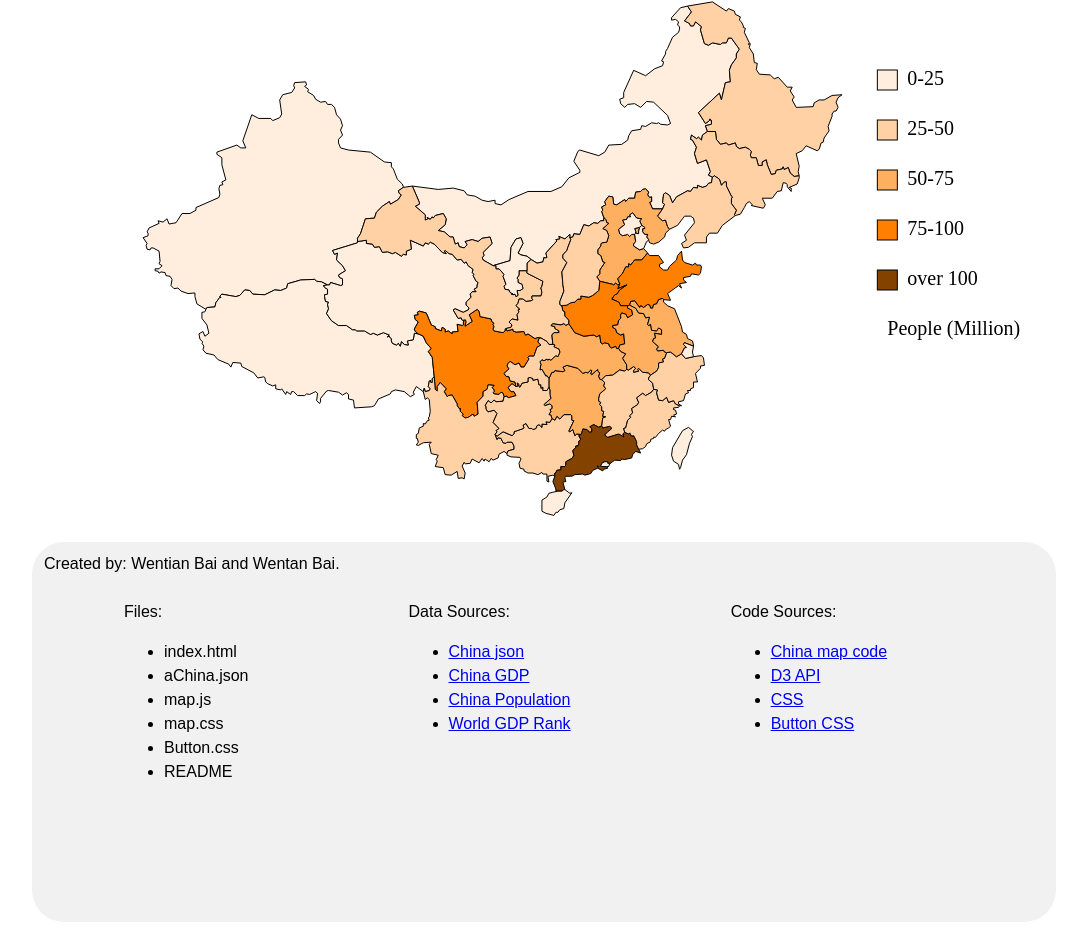
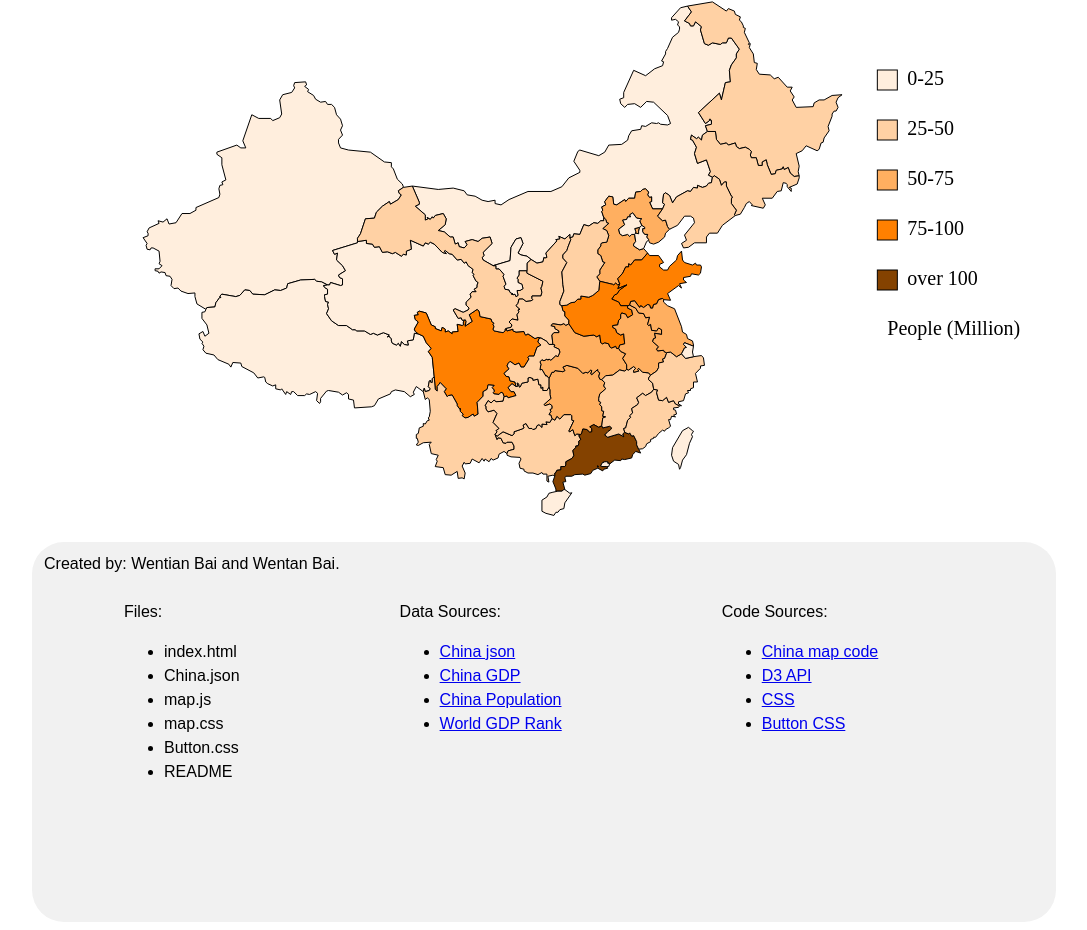
Before and after one commit to qq2652570309/China-Geomapping, a plain HTML site: page index.html in a window 1280 px wide. Shown: the part 270-1200 px from the top of the page, without its empty margins (96-1183 px from the left). Drawn offline with nearby package versions, Linux system fonts and the light colour scheme.

Commit message:
correct name

```diff
--- a/index.html
+++ b/index.html
@@ -27,7 +27,7 @@
             <div id="References" style="float:left">Files:
                 <ul>
                     <li>index.html</li>
-                    <li>aChina.json</li>
+                    <li>China.json</li>
                     <li>map.js</li>
                     <li>map.css</li>
                     <li>Button.css</li>
--- a/map.js
+++ b/map.js
@@ -107,7 +107,7 @@ var rectArea = svg.append("g")
     .attr("transform", "translate("+(width*5/6)+","+height/6+")");
 
 //----------------begin draw map-------------------------------------------
-d3.json("aChina.json",function(error, root) {
+d3.json("China.json",function(error, root) {
 
     if (error){return console.error(error);}
 
```
Also changed, not shown: China.json (renamed from aChina.json).
